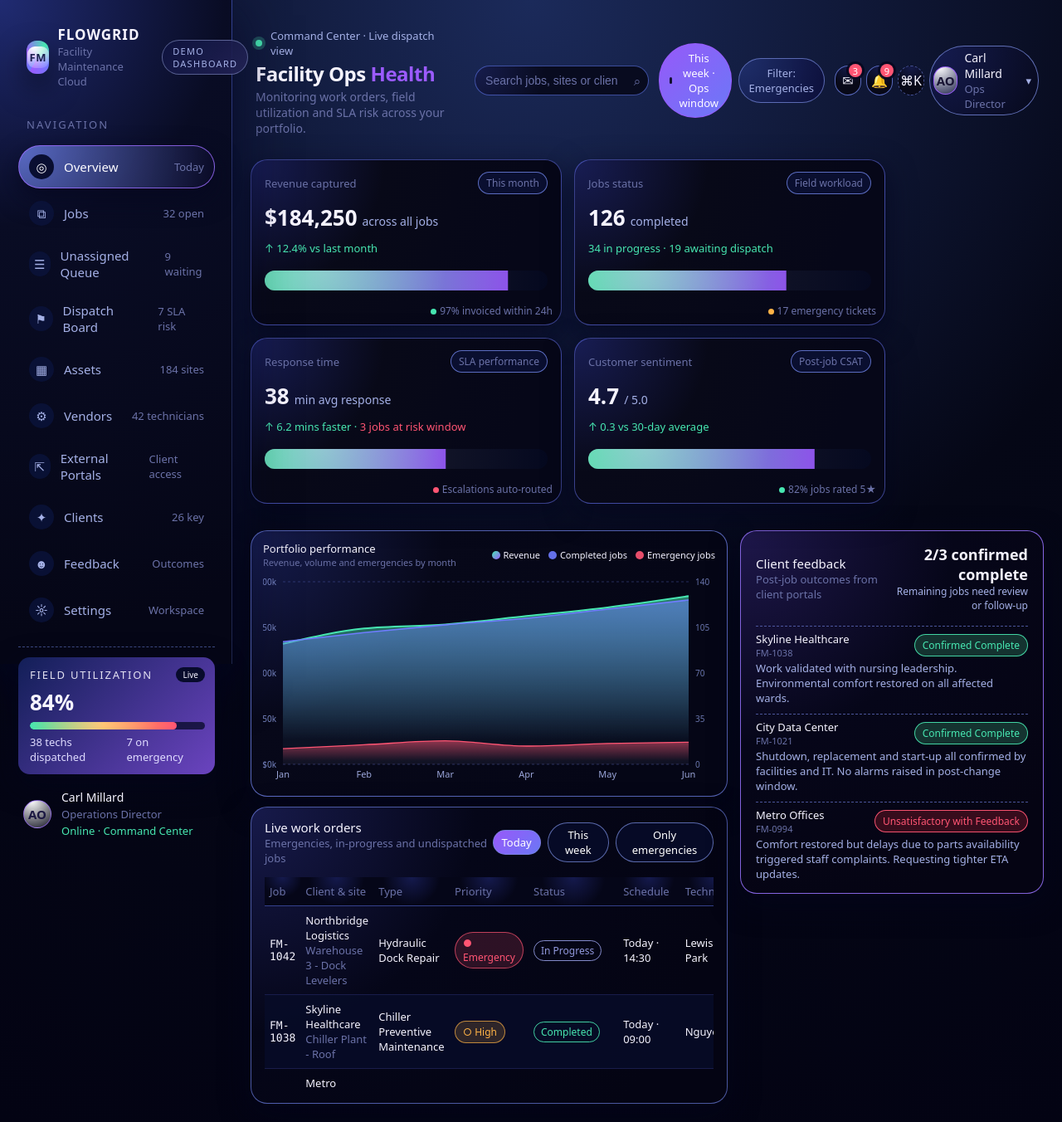
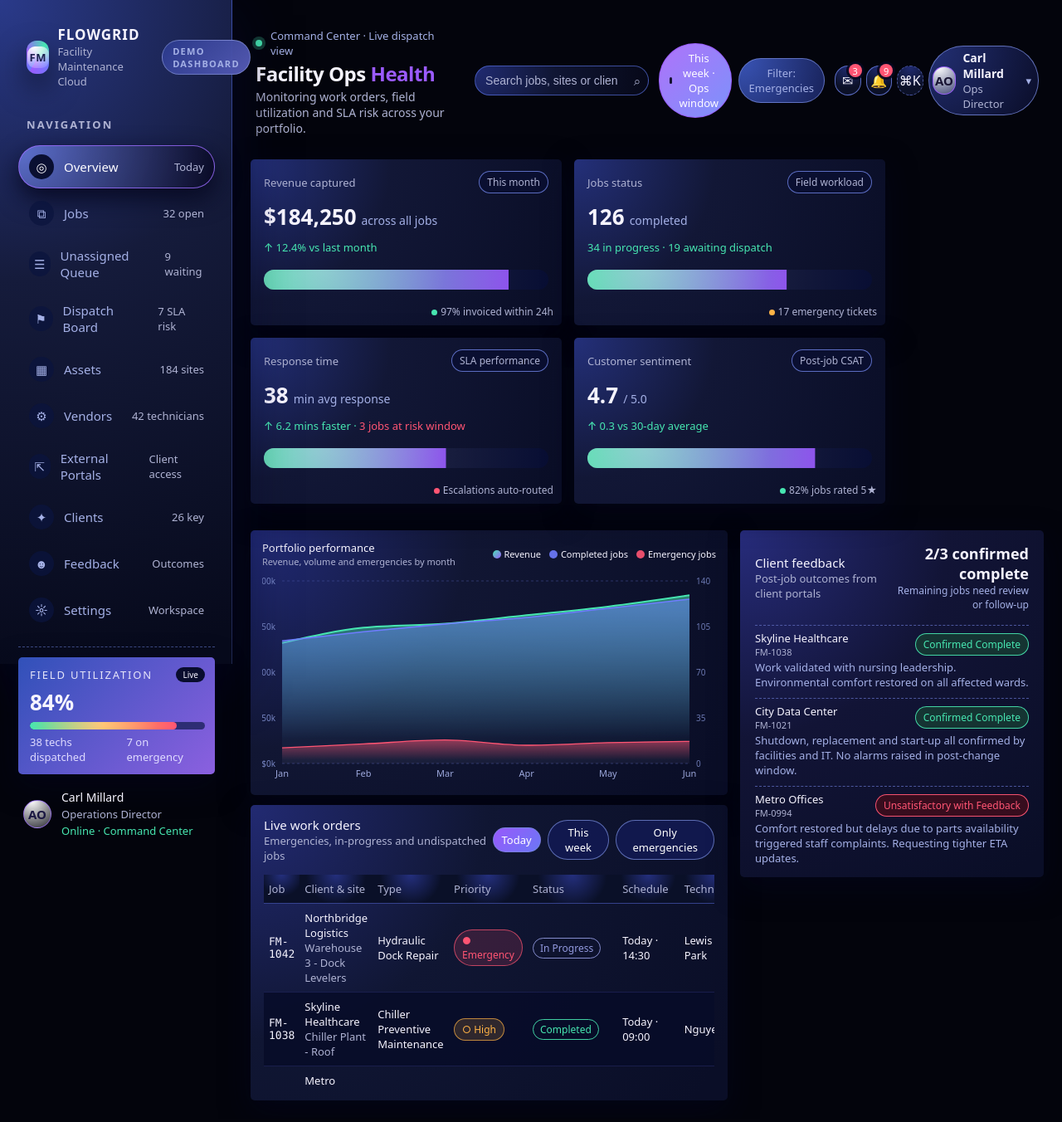
Before and after one commit to carledwardm/cursor-dashboard-project, a Next.js app: page / in a window 1280 px wide. Shown: the whole page at 83% size. Built offline with nearby package versions, Linux system fonts and the light colour scheme.

Commit message:
Adjust gradients to be brighter, adjust background of dashboard to be flat, darker

```diff
--- a/src/app/globals.css
+++ b/src/app/globals.css
@@ -14,10 +14,10 @@
 
   --color-text-primary: #f6f4ff;
   --color-text-muted: #a4b0e6;
-  --color-text-soft: #6b72a8;
+  --color-text-soft: #afb3d3;
 
-  --radius-lg: 20px;
-  --radius-md: 14px;
+  --radius-lg: 5px;
+  --radius-md: 5px;
   --radius-pill: 999px;
 
   --shadow-soft: 0 18px 60px rgba(5, 8, 40, 0.78);
@@ -36,7 +36,7 @@ body {
 body {
   min-height: 100vh;
   color: var(--color-text-primary);
-  background: radial-gradient(circle at top, #1b2a5a 0, #050716 52%, #030313 100%);
+  background: #03040c;
   font-family: system-ui, -apple-system, BlinkMacSystemFont, "Segoe UI", sans-serif;
   font-size: 16px;
   -webkit-font-smoothing: antialiased;
--- a/src/components/dashboard/FeedbackPanel.module.scss
+++ b/src/components/dashboard/FeedbackPanel.module.scss
@@ -1,8 +1,8 @@
 .card {
   border-radius: var(--radius-lg);
   padding: 16px 18px 14px;
-  background: radial-gradient(circle at top left, #1e174b 0, #060619 45%, #050413 85%);
-  border: 1px solid rgba(152, 116, 255, 0.85);
+  background: radial-gradient(circle at top left, #272c7c 0, #121436 45%, #0a0e27 95%);
+  border: none;
   box-shadow: var(--shadow-subtle);
   display: flex;
   flex-direction: column;
@@ -24,6 +24,7 @@
 .subtitle {
   font-size: 13px;
   color: var(--color-text-soft);
+  font-weight: 500;
 }
 
 .summary {
@@ -38,6 +39,7 @@
 .summaryMeta {
   font-size: 12px;
   color: var(--color-text-muted);
+  font-weight: 500;
 }
 
 .list {
@@ -67,6 +69,7 @@
 .jobId {
   font-size: 11px;
   color: var(--color-text-soft);
+  font-weight: 500;
 }
 
 .outcomePill {
@@ -98,4 +101,5 @@
 
 .comment {
   color: var(--color-text-muted);
+  font-weight: 500;
 }
--- a/src/components/dashboard/JobsTable.module.scss
+++ b/src/components/dashboard/JobsTable.module.scss
@@ -1,8 +1,8 @@
 .card {
   border-radius: var(--radius-lg);
   padding: 14px 16px 12px;
-  background: radial-gradient(circle at top left, #171a4b 0, #050618 40%, #040413 85%);
-  border: 1px solid rgba(106, 125, 220, 0.7);
+  background: radial-gradient(circle at top left, #222a72 0, #101633 42%, #0a0e27 95%);
+  border: none;
   box-shadow: var(--shadow-subtle);
   display: flex;
   flex-direction: column;
@@ -24,6 +24,7 @@
 .subtitle {
   font-size: 13px;
   color: var(--color-text-soft);
+  font-weight: 500;
 }
 
 .filters {
@@ -31,13 +32,14 @@
   align-items: center;
   gap: 8px;
   font-size: 13px;
+  font-weight: 500;
 }
 
 .filterChip {
   padding: 5px 10px;
   border-radius: 999px;
   border: 1px solid rgba(118, 136, 215, 0.75);
-  background: rgba(7, 11, 40, 0.96);
+  background: rgba(18, 26, 80, 0.96);
   color: white;
   cursor: pointer;
 }
@@ -66,7 +68,7 @@
   border-bottom: 1px solid rgba(58, 71, 151, 0.9);
   position: sticky;
   top: 0;
-  background: radial-gradient(circle at top, #151a4e 0, #050618 60%);
+  background: radial-gradient(circle at top, #242f7d 0, #0a1028 65%);
   z-index: 1;
 }
 
--- a/src/components/dashboard/KpiCards.module.scss
+++ b/src/components/dashboard/KpiCards.module.scss
@@ -21,8 +21,8 @@
 .card {
   border-radius: var(--radius-lg);
   padding: 14px 16px;
-  background: radial-gradient(circle at top left, #181d54 0, #080918 38%, #060718 80%);
-  border: 1px solid rgba(111, 124, 255, 0.5);
+  background: radial-gradient(circle at top left, #24307a 0, #121736 40%, #0a0e27 95%);
+  border: none;
   box-shadow: var(--shadow-subtle);
   display: flex;
   flex-direction: column;
@@ -38,6 +38,7 @@
   align-items: center;
   font-size: 13px;
   color: var(--color-text-soft);
+  font-weight: 500;
 }
 
 .pill {
@@ -62,11 +63,13 @@
 .unit {
   font-size: 14px;
   color: var(--color-text-muted);
+  font-weight: 500;
 }
 
 .trend {
   font-size: 13px;
   color: var(--color-success);
+  font-weight: 500;
 }
 
 .trendDown {
@@ -78,7 +81,7 @@
   width: 100%;
   height: 24px;
   border-radius: 999px;
-  background: radial-gradient(circle at 0 0, rgba(255, 255, 255, 0.12), rgba(5, 9, 32, 0.9));
+  background: radial-gradient(circle at 0 0, rgba(255, 255, 255, 0.16), rgba(8, 14, 52, 0.95));
   overflow: hidden;
   position: relative;
 }
--- a/src/components/dashboard/PerformanceChart.module.scss
+++ b/src/components/dashboard/PerformanceChart.module.scss
@@ -1,8 +1,8 @@
 .card {
   border-radius: var(--radius-lg);
   padding: 12px 14px 8px;
-  background: radial-gradient(circle at top left, #171d4f 0, #070819 35%, #050616 80%);
-  border: 1px solid rgba(125, 144, 255, 0.7);
+  background: radial-gradient(circle at top left, #222b78 0, #111633 40%, #0a0e27 95%);
+  border: none;
   box-shadow: var(--shadow-subtle);
   display: flex;
   flex-direction: column;
@@ -24,6 +24,7 @@
 .subtitle {
   font-size: 11px;
   color: var(--color-text-soft);
+  font-weight: 500;
 }
 
 .legend {
@@ -31,6 +32,7 @@
   align-items: center;
   gap: 10px;
   font-size: 11px;
+  font-weight: 500;
 }
 
 .legendItem {
--- a/src/components/layout/Header.module.scss
+++ b/src/components/layout/Header.module.scss
@@ -28,6 +28,7 @@
 .subtitle {
   font-size: 14px;
   color: var(--color-text-soft);
+  font-weight: 500;
 }
 
 .highlight {
@@ -41,6 +42,7 @@
   margin-top: 4px;
   font-size: 13px;
   color: var(--color-text-muted);
+  font-weight: 500;
 }
 
 .dot {
@@ -67,7 +69,7 @@
   padding: 9px 36px 9px 12px;
   border-radius: 999px;
   border: 1px solid rgba(103, 129, 255, 0.55);
-  background: radial-gradient(circle at top left, #171d4e 0, #080b1f 40%);
+  background: radial-gradient(circle at top left, #202b72 0, #101634 45%, #060818 100%);
   color: var(--color-text-primary);
   font-size: 14px;
 }
@@ -96,16 +98,17 @@
   border-radius: 999px;
   font-size: 13px;
   border: 1px solid rgba(120, 139, 221, 0.7);
-  background: radial-gradient(circle at top left, rgba(33, 49, 110, 0.95), rgba(12, 15, 58, 0.98));
+  background: radial-gradient(circle at top left, rgba(60, 88, 190, 0.96), rgba(24, 34, 90, 0.98));
   color: var(--color-text-muted);
   display: flex;
   align-items: center;
   gap: 6px;
+  font-weight: 500;
 }
 
 .chipPrimary {
   border-color: rgba(155, 91, 255, 0.9);
-  background: linear-gradient(135deg, rgba(155, 91, 255, 0.97), rgba(111, 124, 255, 0.96));
+  background: linear-gradient(135deg, rgba(178, 117, 255, 0.98), rgba(126, 149, 255, 0.98));
   color: #fdfbff;
 }
 
@@ -131,7 +134,7 @@
   height: 36px;
   border-radius: 999px;
   border: 1px solid rgba(122, 145, 255, 0.7);
-  background: radial-gradient(circle at top, #151b4b, #080918 60%);
+  background: radial-gradient(circle at top, #202b72 0, #0c1128 70%);
   display: flex;
   align-items: center;
   justify-content: center;
@@ -169,14 +172,14 @@
   padding: 4px 8px 4px 4px;
   border-radius: 999px;
   border: 1px solid rgba(117, 134, 216, 0.8);
-  background: radial-gradient(circle at top left, rgba(22, 29, 83, 0.98), rgba(7, 9, 28, 0.98));
+  background: radial-gradient(circle at top left, rgba(36, 49, 120, 0.98), rgba(10, 13, 40, 0.98));
 }
 
 .userAvatar {
   width: 34px;
   height: 34px;
   border-radius: 999px;
-  background: radial-gradient(circle at 25% 0%, #ffffff, rgba(255, 255, 255, 0.1));
+  background: radial-gradient(circle at 25% 0%, #ffffff, rgba(255, 255, 255, 0.2));
   border: 1px solid rgba(155, 91, 255, 0.9);
   display: flex;
   align-items: center;
@@ -194,11 +197,13 @@
 
 .userName {
   font-size: 14px;
+  font-weight: 600;
 }
 
 .userRole {
   font-size: 13px;
   color: var(--color-text-soft);
+  font-weight: 500;
 }
 
 .userCaret {
--- a/src/components/layout/Sidebar.module.scss
+++ b/src/components/layout/Sidebar.module.scss
@@ -5,7 +5,7 @@
   height: 100vh;
   width: var(--sidebar-width);
   padding: 22px 20px 22px 22px;
-  background: radial-gradient(circle at top left, #202b72 0, #090c24 32%, #050616 90%);
+  background: radial-gradient(circle at top left, #2a3a8a 0, #151b3b 40%, #070a1c 95%);
   border-right: 1px solid rgba(115, 138, 255, 0.24);
   box-shadow: var(--shadow-soft);
   display: flex;
@@ -71,6 +71,7 @@
 .brandTextSecondary {
   font-size: 13px;
   color: var(--color-text-soft);
+  font-weight: 500;
 }
 
 .badge {
@@ -78,14 +79,11 @@
   border-radius: 999px;
   border: 1px solid rgba(186, 199, 255, 0.4);
   font-size: 11px;
+  font-weight: 600;
   text-transform: uppercase;
   letter-spacing: 0.12em;
   color: var(--color-text-muted);
-  background: linear-gradient(
-    135deg,
-    rgba(14, 19, 63, 0.9),
-    rgba(35, 35, 85, 0.95)
-  );
+  background: linear-gradient(135deg, rgba(42, 58, 140, 0.95), rgba(85, 90, 180, 0.98));
 }
 
 .nav {
@@ -102,6 +100,7 @@
   text-transform: uppercase;
   color: var(--color-text-soft);
   padding: 0 10px;
+  font-weight: 600;
 }
 
 .navList {
@@ -143,6 +142,7 @@
   margin-left: auto;
   font-size: 13px;
   color: var(--color-text-soft);
+  font-weight: 500;
 }
 
 .navItemActive {
@@ -189,11 +189,7 @@
 .utilizationCard {
   border-radius: var(--radius-md);
   padding: 12px 12px 12px 14px;
-  background: linear-gradient(
-    135deg,
-    rgba(19, 32, 91, 0.95),
-    rgba(109, 69, 195, 0.98)
-  );
+  background: linear-gradient(135deg, rgba(50, 83, 190, 0.97), rgba(142, 98, 228, 0.98));
   box-shadow: var(--shadow-subtle);
   display: flex;
   flex-direction: column;
@@ -205,6 +201,7 @@
   justify-content: space-between;
   align-items: center;
   font-size: 13px;
+  font-weight: 500;
 }
 
 .utilizationTitle {
@@ -231,6 +228,7 @@
   align-items: center;
   font-size: 13px;
   color: #e0dcff;
+  font-weight: 500;
 }
 
 .sparklineTrack {
@@ -238,7 +236,7 @@
   width: 100%;
   height: 9px;
   border-radius: 999px;
-  background: rgba(4, 7, 32, 0.72);
+  background: rgba(18, 27, 78, 0.72);
   overflow: hidden;
 }
 
@@ -268,7 +266,7 @@
   width: 34px;
   height: 34px;
   border-radius: 999px;
-  background: radial-gradient(circle at 30% 0%, #ffffff, rgba(255, 255, 255, 0.08));
+  background: radial-gradient(circle at 30% 0%, #ffffff, rgba(255, 255, 255, 0.16));
   border: 1px solid rgba(156, 108, 255, 0.7);
   display: flex;
   align-items: center;
@@ -292,11 +290,13 @@
 .profileRole {
   font-size: 13px;
   color: var(--color-text-soft);
+  font-weight: 500;
 }
 
 .profileStatus {
   font-size: 13px;
   color: var(--color-success);
+  font-weight: 500;
 }
 
 @media (max-width: 960px) {
```
